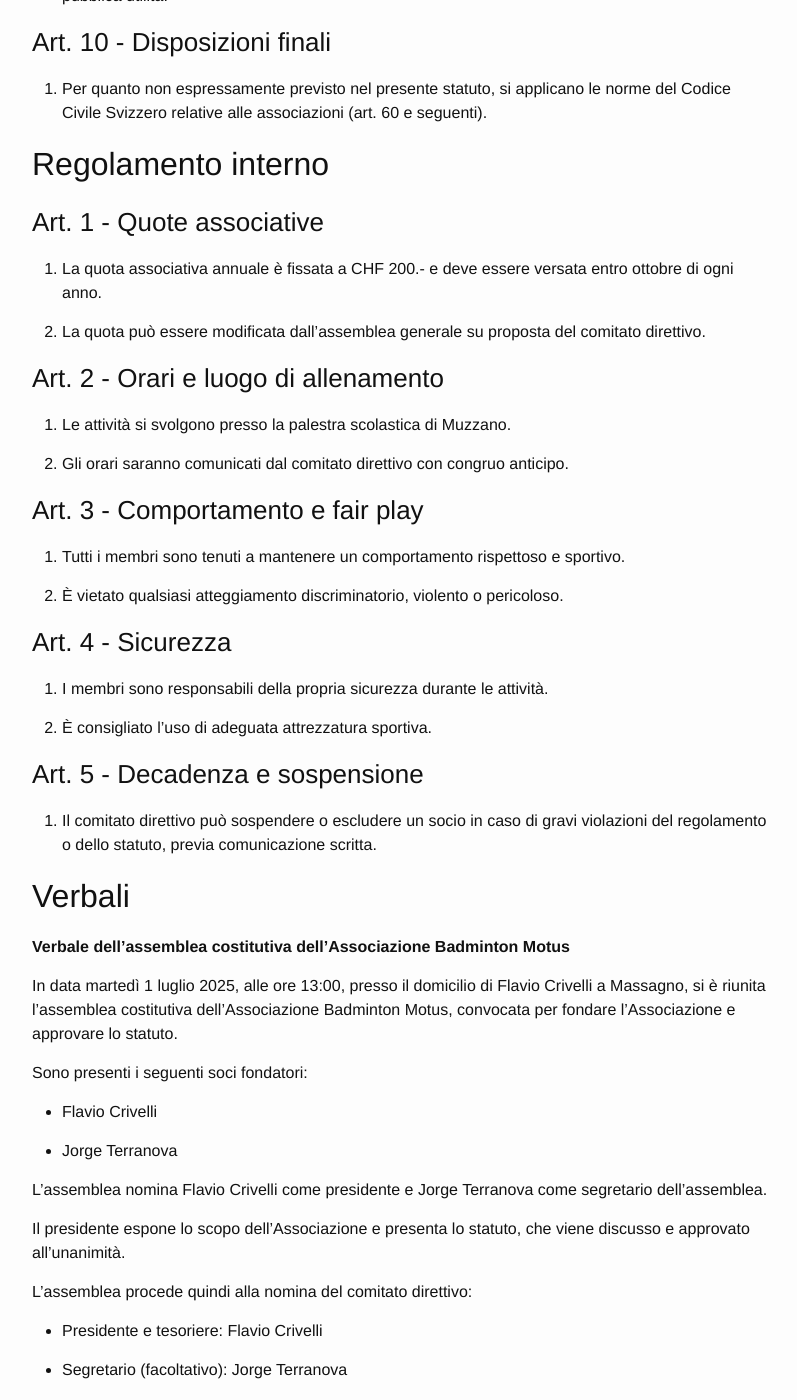
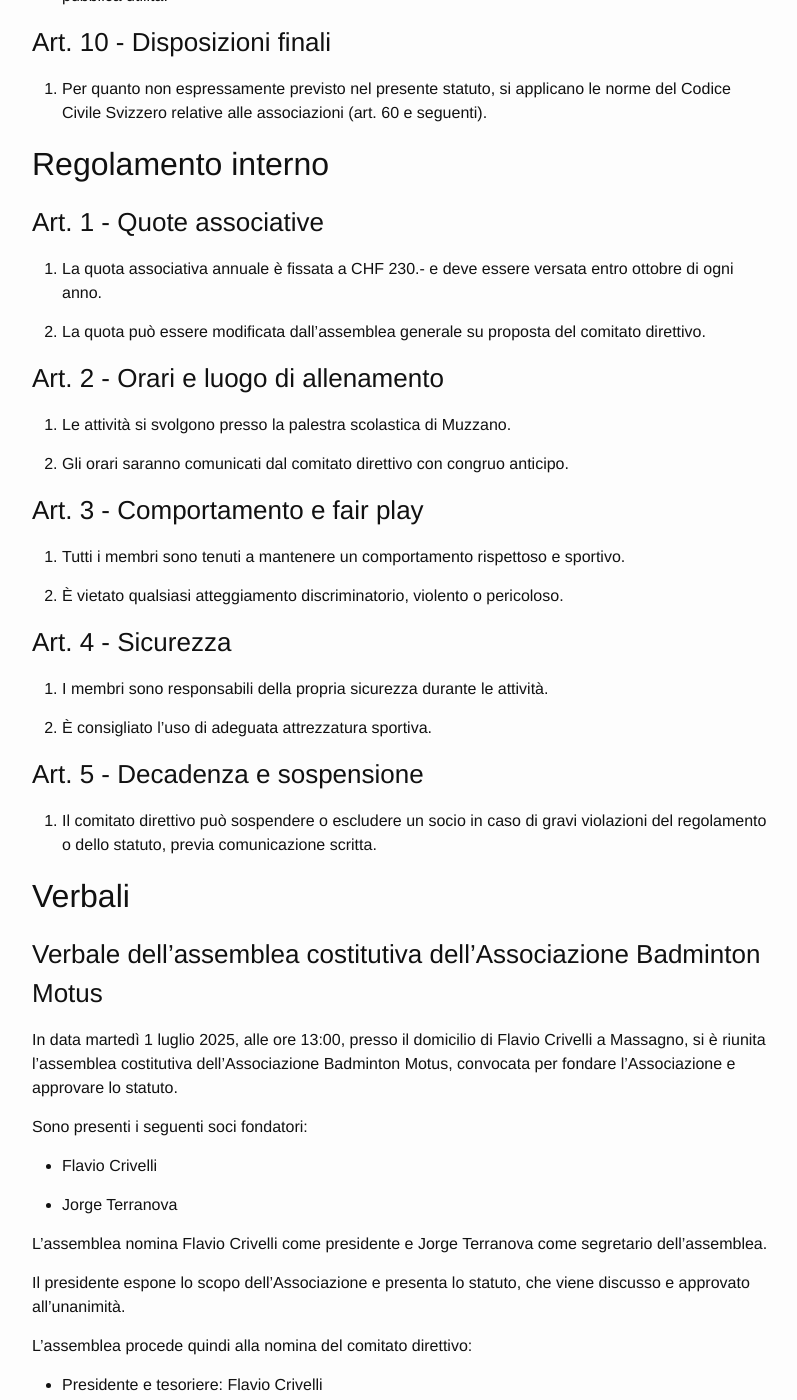
Before and after one commit to infobad/infobad.github.io, a Jekyll site: the page built from about.md, in a window 1280 px wide and 1400 px high, scrolled down 3000 px. Shown: the whole window, without its empty margins (238-1035 px from the left). Built offline with Jekyll 4.4.1, drawn with Linux system fonts in a browser that asks for light colours; some of the changed text lies outside the part shown.

Commit message:
Continue proposal for new association

```diff
--- a/_config.yml
+++ b/_config.yml
@@ -7,7 +7,7 @@
 url: "http://infobad.github.io" # the base hostname & protocol for your site
 # twitter_username: capradellenevi
 github_username: infobad
-logo: "/assets/logo_gbb.png"
+logo: "/assets/logo_badminton_motus_transparent.png"
 
 # Build settings
 markdown: kramdown
--- a/about.md
+++ b/about.md
@@ -124,7 +124,7 @@
 
 ### Art. 1 - Quote associative ###
 
-1. La quota associativa annuale è fissata a CHF 200.- e deve essere versata entro ottobre di ogni anno.
+1. La quota associativa annuale è fissata a CHF 230.- e deve essere versata entro ottobre di ogni anno.
 
 2. La quota può essere modificata dall'assemblea generale su proposta del comitato direttivo.
 
@@ -152,7 +152,7 @@
 
 ## Verbali ##
 
-**Verbale dell'assemblea costitutiva dell'Associazione Badminton Motus**
+### Verbale dell'assemblea costitutiva dell'Associazione Badminton Motus ###
 
 In data martedì 1 luglio 2025, alle ore 13:00, presso il domicilio di Flavio Crivelli a Massagno, si è riunita l'assemblea costitutiva dell'Associazione Badminton Motus, convocata per fondare l'Associazione e approvare lo statuto.
 
@@ -172,7 +172,7 @@
 
 - Segretario (facoltativo): Jorge Terranova
 
-Si decide inoltre di fissare la quota associativa annuale in CHF 200.-.
+Si decide inoltre di fissare la quota associativa annuale in CHF 230.-.
 
 Non essendoci altri punti all'ordine del giorno, l'assemblea viene chiusa alle ore 14:00.
 
```
Also changed, not shown: assets/logo_badminton_motus.png (added), assets/logo_badminton_motus_transparent.png (added).
